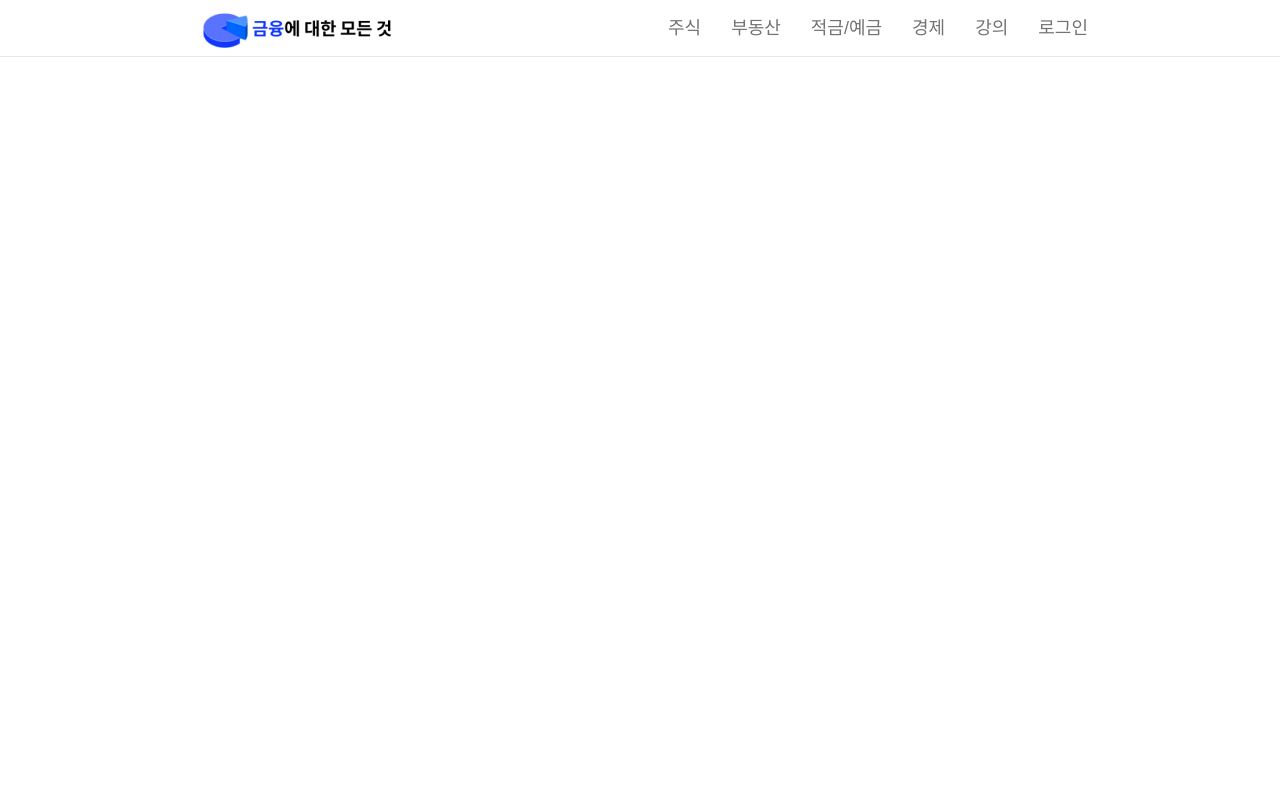
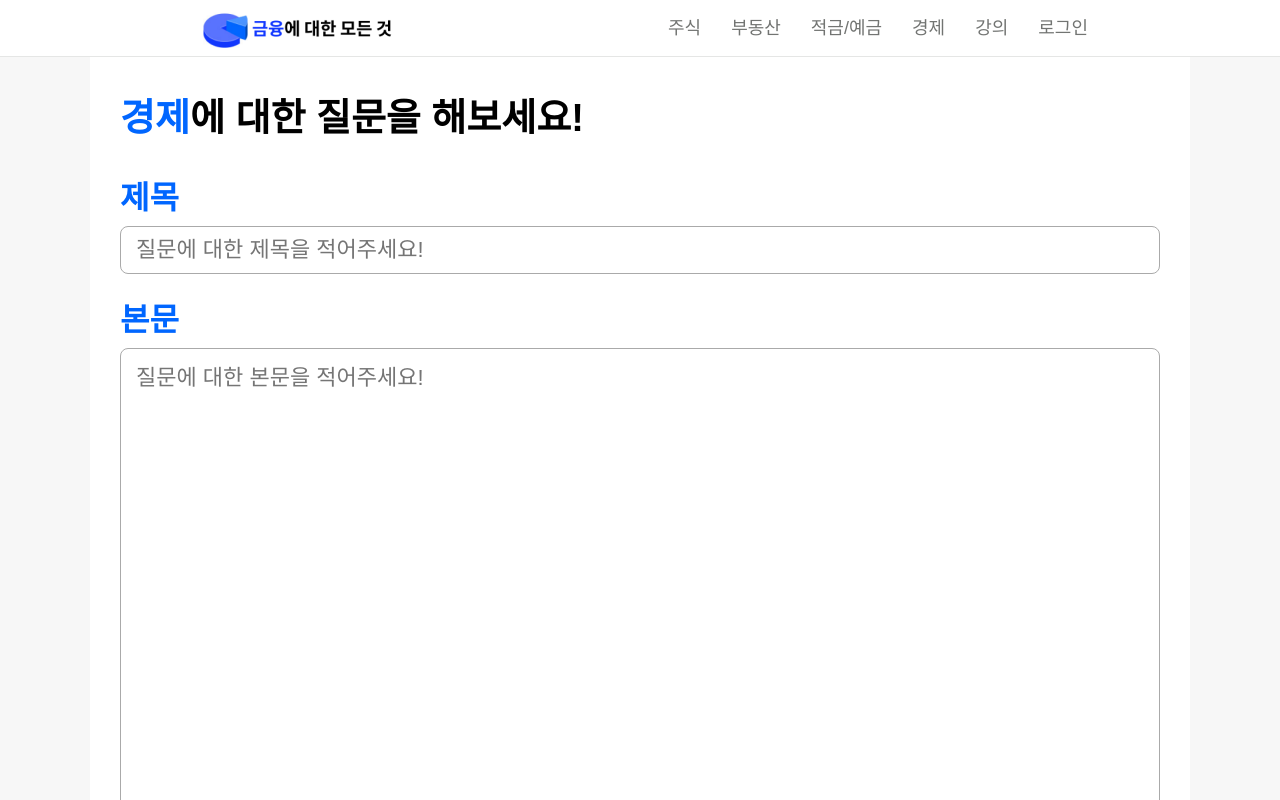
Before and after one commit to E-between-I/Frontend, a React (Vite) app: page /write/economy in a window 1280 px wide. Shown: the top 800 px of the page. Built offline with nearby package versions, Linux system fonts and the light colour scheme.

Commit message:
:sparkles: 내가 뭘 했지

```diff
--- a/src/App.tsx
+++ b/src/App.tsx
@@ -7,6 +7,7 @@ import { ThemeProvider } from "styled-components";
 import GlobalStyle from "./style/GlobalStyle";
 import { theme } from "./style/Theme";
 import Header from "./components/Main/Header";
+import { WritePage } from "./pages/WritePage";
 
 const queryClient = new QueryClient();
 
@@ -21,6 +22,7 @@ function App() {
             <Header />
             <Routes>
               <Route element={<MainPage />} path="/" />
+              <Route element={<WritePage />} path="/write/:type" />
             </Routes>
           </BrowserRouter>
         </RecoilRoot>
--- a/src/components/Main/Header/Text.tsx
+++ b/src/components/Main/Header/Text.tsx
@@ -21,10 +21,11 @@ const Texts = () => {
 
   return (
     <div>
-      {HEADER_LIST.map((value) => (
+      {HEADER_LIST.map((value, idx) => (
         <Text
           onClick={() => onTextClicckHandle(value.route)}
-          isSelected={value.route === location.pathname}
+          $isSelected={value.route === location.pathname}
+          key={idx}
         >
           {value.title}
         </Text>
@@ -34,7 +35,7 @@ const Texts = () => {
       ) : (
         <Text
           onClick={onLoginClickHandle}
-          isSelected={"/login" === location.pathname}
+          $isSelected={"/login" === location.pathname}
         >
           로그인
         </Text>
@@ -43,14 +44,14 @@ const Texts = () => {
   );
 };
 
-const Text = styled.p<{ isSelected?: boolean }>`
+const Text = styled.p<{ $isSelected?: boolean }>`
   cursor: pointer;
   font-size: 18px;
   font-weight: 400;
   line-height: 24px;
   color: ${(props) =>
-    props.isSelected ? props.theme.colors.main : props.theme.colors.gray600};
-  text-decoration-line: ${(props) => props.isSelected && "underline"};
+    props.$isSelected ? props.theme.colors.main : props.theme.colors.gray600};
+  text-decoration-line: ${(props) => props.$isSelected && "underline"};
   &:hover {
     color: #0066ff;
     text-decoration: underline;
--- a/src/components/Main/Popular/PopularList.tsx
+++ b/src/components/Main/Popular/PopularList.tsx
@@ -8,15 +8,16 @@ import { PopularListItems } from "./PopularListItems";
 
 interface PopularListProps {
   title: string;
+  path: string;
 }
 
-export const PopularList = ({ title }: PopularListProps) => {
+export const PopularList = ({ title, path }: PopularListProps) => {
   return (
     <>
       <StyledPopularList>
         <StyledPopularListTitleSection>
           <StyledPopularListTitle>{title}</StyledPopularListTitle>
-          <StyledPopularListMore>더보기</StyledPopularListMore>
+          <StyledPopularListMore to={`/${path}`}>더보기</StyledPopularListMore>
         </StyledPopularListTitleSection>
         <PopularListItems />
       </StyledPopularList>
--- a/src/components/Main/Popular/PopularSection.tsx
+++ b/src/components/Main/Popular/PopularSection.tsx
@@ -13,7 +13,7 @@ export const PopularSection = () => {
       <StyledPopularSection>
         <StyledPopularContainer>
           <StyledPopular>
-            <PopularList title="인기 주식 글" />
+            <PopularList title="인기 주식 글" path="stock" />
             <StyledPopularSectionSlogan>
               <StyledPopularSectionSloganText>
                 주식에 대한 모든 것을 이곳에서
@@ -29,7 +29,7 @@ export const PopularSection = () => {
         </StyledPopularContainer>
         <StyledPopularContainer $reverse={true}>
           <StyledPopular>
-            <PopularList title="인기 부동산 글" />
+            <PopularList title="인기 부동산 글" path="immovables" />
             <StyledPopularSectionSlogan>
               <StyledPopularSectionSloganText>
                 부동산에 대한 모든 것을 이곳에서
@@ -45,7 +45,7 @@ export const PopularSection = () => {
         </StyledPopularContainer>
         <StyledPopularContainer>
           <StyledPopular>
-            <PopularList title="인기 적금/예금 글" />
+            <PopularList title="인기 적금/예금 글" path="savings" />
             <StyledPopularSectionSlogan>
               <StyledPopularSectionSloganText>
                 적금/예금에 대한 모든것을 이곳에서
@@ -61,7 +61,7 @@ export const PopularSection = () => {
         </StyledPopularContainer>
         <StyledPopularContainer $reverse={true}>
           <StyledPopular>
-            <PopularList title="인기 경제 글" />
+            <PopularList title="인기 경제 글" path="economy" />
             <StyledPopularSectionSlogan>
               <StyledPopularSectionSloganText>
                 경제에 대한 모든 것을 이곳에서
--- /dev/null
+++ b/src/pages/WritePage.tsx
@@ -0,0 +1,65 @@
+import { useEffect } from "react";
+import { useNavigate, useParams } from "react-router-dom";
+import {
+  StyledWritePage,
+  StyledWritePageButton,
+  StyledWritePageContainer,
+  StyledWritePageForm,
+  StyledWritePageInputText,
+  StyledWritePageInputs,
+  StyledWritePageTextArea,
+  StyledWritePageTitle,
+  StyledWritePageTitleHighlight,
+  StyledWritePageTitleInput,
+  StyledWritePageTitleSection,
+  StyledWritePageTitleText,
+} from "../style/Write/WritePage.style";
+
+export const WritePage = () => {
+  const { type } = useParams<{ type: string }>();
+  const navigate = useNavigate();
+  useEffect(() => {
+    if (
+      !(
+        type === "stock" ||
+        type === "immovables" ||
+        type === "savings" ||
+        type === "economy"
+      )
+    ) {
+      navigate("/");
+    }
+  });
+  return (
+    <>
+      <StyledWritePage>
+        <StyledWritePageContainer>
+          <StyledWritePageTitleSection>
+            <StyledWritePageTitle>
+              <StyledWritePageTitleHighlight>
+                {type === "stock" ? "주식" : ""}
+                {type === "immovables" ? "부동산" : ""}
+                {type === "savings" ? "예금/적금" : ""}
+                {type === "economy" ? "경제" : ""}
+              </StyledWritePageTitleHighlight>
+              <StyledWritePageTitleText>
+                에 대한 질문을 해보세요!
+              </StyledWritePageTitleText>
+            </StyledWritePageTitle>
+          </StyledWritePageTitleSection>
+          <StyledWritePageForm>
+            <StyledWritePageInputs>
+              <StyledWritePageInputText>제목</StyledWritePageInputText>
+              <StyledWritePageTitleInput placeholder="질문에 대한 제목을 적어주세요!" />
+            </StyledWritePageInputs>
+            <StyledWritePageInputs>
+              <StyledWritePageInputText>본문</StyledWritePageInputText>
+              <StyledWritePageTextArea placeholder="질문에 대한 본문을 적어주세요!" />
+            </StyledWritePageInputs>
+            <StyledWritePageButton>제출하기</StyledWritePageButton>
+          </StyledWritePageForm>
+        </StyledWritePageContainer>
+      </StyledWritePage>
+    </>
+  );
+};
--- a/src/router/index.tsx
+++ b/src/router/index.tsx
@@ -1,10 +1,12 @@
 import { Route, Routes } from "react-router-dom";
 import MainPage from "../pages/MainPage";
+import { WritePage } from "../pages/WritePage";
 
 const MainRouter = () => {
   return (
     <Routes>
       <Route element={<MainPage />} path="/" />
+      <Route element={<WritePage />} path="/write" />
     </Routes>
   );
 };
--- a/src/style/Popular/PopularList.style.ts
+++ b/src/style/Popular/PopularList.style.ts
@@ -1,3 +1,4 @@
+import { Link } from "react-router-dom";
 import styled from "styled-components";
 
 export const StyledPopularList = styled.div`
@@ -19,10 +20,11 @@ export const StyledPopularListTitle = styled.span`
   font-weight: 600;
 `;
 
-export const StyledPopularListMore = styled.span`
+export const StyledPopularListMore = styled(Link)`
   font-size: 20px;
   color: #1238ff;
   cursor: pointer;
+  text-decoration: none;
   &:hover {
     text-decoration: underline;
   }
--- /dev/null
+++ b/src/style/Write/WritePage.style.ts
@@ -0,0 +1,82 @@
+import styled from "styled-components";
+
+export const StyledWritePage = styled.div`
+  background: #f7f7f7;
+  height: calc(100vh - 57px);
+  display: flex;
+  justify-content: center;
+`;
+
+export const StyledWritePageContainer = styled.div`
+  background: #fff;
+  width: 1100px;
+  padding: 30px;
+  display: flex;
+  flex-flow: column;
+  gap: 30px;
+`;
+
+export const StyledWritePageTitleSection = styled.section`
+  width: 100%;
+  display: flex;
+  flex-flow: column;
+`;
+
+export const StyledWritePageTitle = styled.div`
+  display: flex;
+`;
+
+export const StyledWritePageTitleText = styled.span`
+  font-size: 38px;
+  font-weight: 700;
+`;
+
+export const StyledWritePageTitleHighlight = styled.span`
+  font-size: 38px;
+  font-weight: 700;
+  color: #0066ff;
+`;
+
+export const StyledWritePageForm = styled.form`
+  display: flex;
+  flex-flow: column;
+  gap: 20px;
+`;
+
+export const StyledWritePageInputs = styled.div`
+  display: flex;
+  flex-flow: column;
+  gap: 8px;
+`;
+export const StyledWritePageInputText = styled.p`
+  font-size: 32px;
+  font-weight: 700;
+  color: #0066ff;
+`;
+export const StyledWritePageTitleInput = styled.input`
+  padding: 10px 15px;
+  font-size: 22px;
+  border: 1px solid #aaa;
+  border-radius: 8px;
+`;
+
+export const StyledWritePageTextArea = styled.textarea`
+  padding: 10px 15px;
+  font-size: 22px;
+  border: 1px solid #aaa;
+  border-radius: 8px;
+  resize: none;
+  height: 530px;
+`;
+
+export const StyledWritePageButton = styled.button`
+  align-self: flex-end;
+  font-size: 28px;
+  padding: 10px 22px;
+  font-weight: 600;
+  border: none;
+  border-radius: 8px;
+  background: #0066ff;
+  color: #fff;
+  cursor: pointer;
+`;
```
